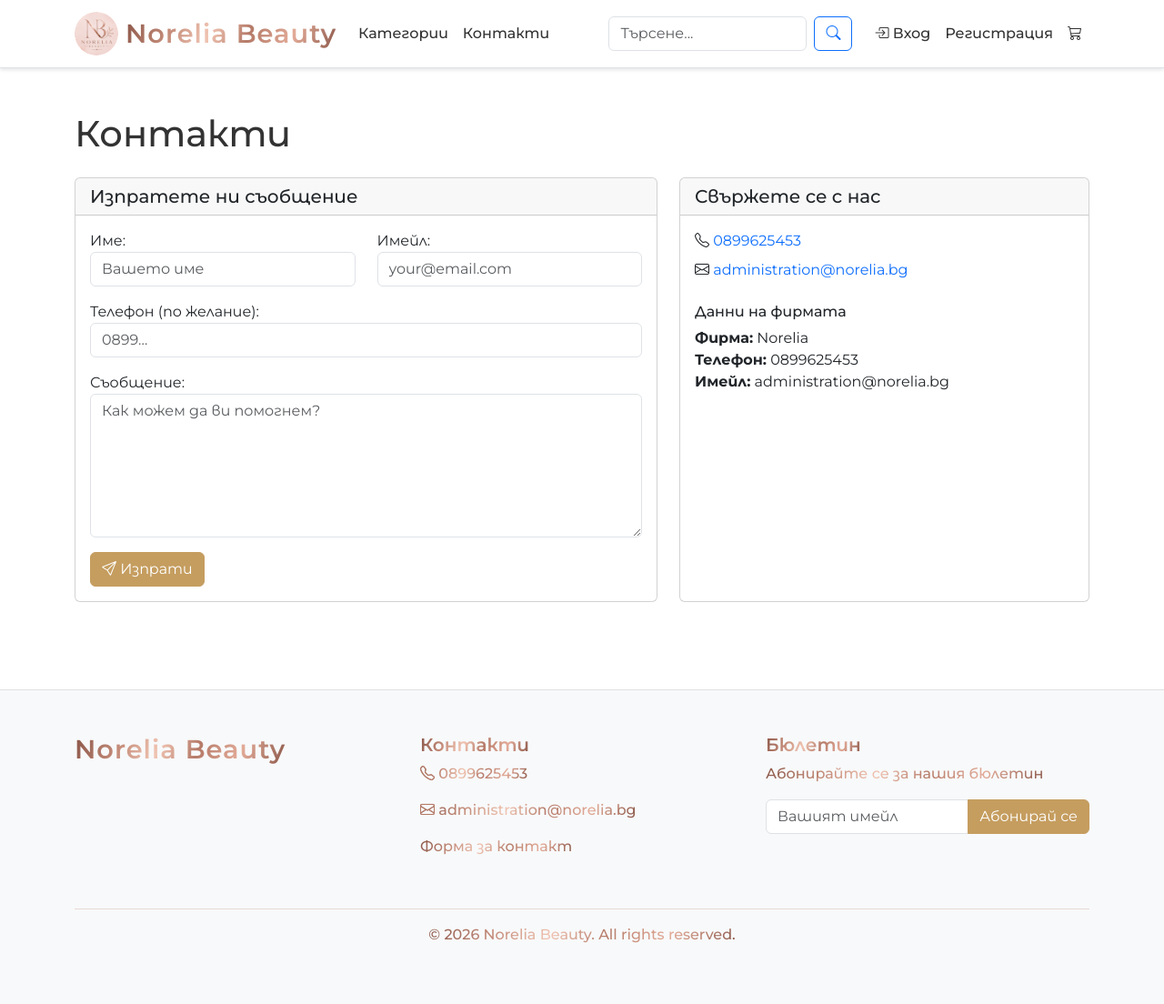
After one commit to mymriffer-eng/norelia, a Django app: page /contact/ in a window 1280 px wide. The commit adds this page. Shown: the whole page at 91% size. Run offline with Django 5.2, Linux system fonts and the light colour scheme; data that the repository does not hold is empty; parts of the project's set-up code (start-up, migrations or seed data) failed here and were passed over.

Commit message:
Add contact page with form and company details

```diff
--- a/apps/core/context_processors.py
+++ b/apps/core/context_processors.py
@@ -1,3 +1,5 @@
+from django.conf import settings
+
 from .models import SiteSettings
 
 
@@ -6,10 +8,12 @@ def site_settings(request):
     Add site settings to all templates context
     """
     try:
-        settings = SiteSettings.objects.first()
+        settings_obj = SiteSettings.objects.first()
     except SiteSettings.DoesNotExist:
-        settings = None
+        settings_obj = None
 
     return {
-        'site_settings': settings,
+        'site_settings': settings_obj,
+        'contact_phone': settings.CONTACT_PHONE,
+        'contact_email': settings.CONTACT_EMAIL,
     }
--- /dev/null
+++ b/apps/core/forms.py
@@ -0,0 +1,34 @@
+from django import forms
+
+
+class ContactForm(forms.Form):
+    name = forms.CharField(
+        max_length=100,
+        label='Име',
+        widget=forms.TextInput(attrs={'class': 'form-control', 'placeholder': 'Вашето име'})
+    )
+    email = forms.EmailField(
+        label='Имейл',
+        widget=forms.EmailInput(attrs={'class': 'form-control', 'placeholder': 'your@email.com'})
+    )
+    phone = forms.CharField(
+        max_length=30,
+        required=False,
+        label='Телефон (по желание)',
+        widget=forms.TextInput(attrs={'class': 'form-control', 'placeholder': '0899...'})
+    )
+    message = forms.CharField(
+        max_length=3000,
+        label='Съобщение',
+        widget=forms.Textarea(attrs={'class': 'form-control', 'rows': 6, 'placeholder': 'Как можем да ви помогнем?'})
+    )
+    # Honeypot: hidden from people, bots tend to fill it in
+    website = forms.CharField(
+        required=False,
+        widget=forms.TextInput(attrs={'tabindex': '-1', 'autocomplete': 'off'})
+    )
+
+    def clean_website(self):
+        if self.cleaned_data.get('website'):
+            raise forms.ValidationError('Spam detected.')
+        return ''
--- a/apps/core/urls.py
+++ b/apps/core/urls.py
@@ -5,6 +5,7 @@ app_name = 'core'
 
 urlpatterns = [
     path('', views.HomeView.as_view(), name='home'),
+    path('contact/', views.contact, name='contact'),
     path('newsletter/subscribe/', views.newsletter_subscribe, name='newsletter_subscribe'),
     path('robots.txt', views.robots_txt, name='robots_txt'),
     path('admin/dashboard/', views.admin_dashboard, name='admin_dashboard'),
--- a/apps/core/views.py
+++ b/apps/core/views.py
@@ -1,3 +1,7 @@
+import logging
+
+from django.conf import settings
+from django.core.mail import EmailMessage
 from django.shortcuts import render, redirect
 from django.views.generic import TemplateView
 from django.contrib import messages
@@ -6,7 +10,10 @@ from django.db.models import Count, Sum
 from django.utils import timezone
 from datetime import timedelta
 from apps.shop.models import Product, Category
-from .models import Testimonial, Newsletter
+from .models import Testimonial, Newsletter, SiteSettings
+from .forms import ContactForm
+
+logger = logging.getLogger(__name__)
 
 
 class HomeView(TemplateView):
@@ -62,6 +69,47 @@ class HomeView(TemplateView):
         context['testimonials'] = Testimonial.objects.filter(is_active=True)[:6]
 
         return context
+
+
+def contact(request):
+    """Contact page with company details and a contact form"""
+    if request.method == 'POST':
+        form = ContactForm(request.POST)
+        if form.is_valid():
+            data = form.cleaned_data
+            body = (
+                f"Име: {data['name']}\n"
+                f"Имейл: {data['email']}\n"
+                f"Телефон: {data['phone'] or '-'}\n\n"
+                f"{data['message']}"
+            )
+            try:
+                EmailMessage(
+                    subject='Ново съобщение от контактната форма',
+                    body=body,
+                    from_email=settings.DEFAULT_FROM_EMAIL,
+                    to=[settings.CONTACT_EMAIL],
+                    reply_to=[data['email']],
+                ).send(fail_silently=False)
+            except Exception:
+                logger.exception('Contact form email failed')
+                messages.error(
+                    request,
+                    f'Съобщението не беше изпратено. Моля, свържете се с нас на телефон {settings.CONTACT_PHONE}.'
+                )
+            else:
+                messages.success(request, 'Благодарим! Съобщението ви беше изпратено. Ще се свържем с вас в най-кратък срок.')
+                return redirect('core:contact')
+    else:
+        form = ContactForm()
+
+    site = SiteSettings.objects.first()
+    company = {
+        'name': (site.company_name if site and site.company_name else '') or 'Norelia',
+        'vat': site.company_vat if site else '',
+        'address': ((site.company_address or site.address) if site else ''),
+    }
+    return render(request, 'core/contact.html', {'form': form, 'company': company})
 
 
 def newsletter_subscribe(request):
--- a/config/settings.py
+++ b/config/settings.py
@@ -250,6 +250,10 @@ EMAIL_HOST_USER = env('EMAIL_HOST_USER', default='')
 EMAIL_HOST_PASSWORD = env('EMAIL_HOST_PASSWORD', default='')
 DEFAULT_FROM_EMAIL = env('DEFAULT_FROM_EMAIL', default='noreply@norelia.com')
 
+# Contact page
+CONTACT_PHONE = env('CONTACT_PHONE', default='0899625453')
+CONTACT_EMAIL = env('CONTACT_EMAIL', default='administration@norelia.bg')
+
 # Security Settings
 if not DEBUG:
     SECURE_SSL_REDIRECT = True
--- a/templates/base.html
+++ b/templates/base.html
@@ -51,6 +51,9 @@
                 <ul class="navbar-nav me-auto">
                     <li class="nav-item">
                         <a class="nav-link" href="{% url 'shop:category_list' %}">Категории</a>
+                    </li>
+                    <li class="nav-item">
+                        <a class="nav-link" href="{% url 'core:contact' %}">Контакти</a>
                     </li>
                 </ul>
 
@@ -147,14 +150,9 @@
 
                 <div class="col-md-4 mb-4">
                     <h5>Контакти</h5>
-                    {% if site_settings %}
-                        {% if site_settings.phone %}
-                            <p><i class="bi bi-telephone"></i> {{ site_settings.phone }}</p>
-                        {% endif %}
-                        {% if site_settings.email %}
-                            <p><i class="bi bi-envelope"></i> {{ site_settings.email }}</p>
-                        {% endif %}
-                    {% endif %}
+                    <p><i class="bi bi-telephone"></i> <a href="tel:{{ contact_phone }}" class="text-decoration-none">{{ contact_phone }}</a></p>
+                    <p><i class="bi bi-envelope"></i> <a href="mailto:{{ contact_email }}" class="text-decoration-none">{{ contact_email }}</a></p>
+                    <p><a href="{% url 'core:contact' %}" class="text-decoration-none">Форма за контакт</a></p>
                 </div>
 
                 <div class="col-md-4 mb-4">
--- /dev/null
+++ b/templates/core/contact.html
@@ -0,0 +1,88 @@
+{% extends 'base.html' %}
+
+{% block title %}Контакти - {{ block.super }}{% endblock %}
+
+{% block meta %}
+<meta name="description" content="Свържете се с Norelia Beauty - телефон {{ contact_phone }}, имейл и контактна форма.">
+{% endblock %}
+
+{% block content %}
+<div class="container py-5">
+    <h1 class="mb-4">Контакти</h1>
+
+    <div class="row g-4">
+        <div class="col-lg-7">
+            <div class="card h-100">
+                <div class="card-header">
+                    <h5 class="mb-0">Изпратете ни съобщение</h5>
+                </div>
+                <div class="card-body">
+                    <form method="post" novalidate>
+                        {% csrf_token %}
+
+                        <div class="row">
+                            <div class="col-md-6 mb-3">
+                                {{ form.name.label_tag }}
+                                {{ form.name }}
+                                {% if form.name.errors %}<div class="text-danger small">{{ form.name.errors }}</div>{% endif %}
+                            </div>
+                            <div class="col-md-6 mb-3">
+                                {{ form.email.label_tag }}
+                                {{ form.email }}
+                                {% if form.email.errors %}<div class="text-danger small">{{ form.email.errors }}</div>{% endif %}
+                            </div>
+                        </div>
+
+                        <div class="mb-3">
+                            {{ form.phone.label_tag }}
+                            {{ form.phone }}
+                            {% if form.phone.errors %}<div class="text-danger small">{{ form.phone.errors }}</div>{% endif %}
+                        </div>
+
+                        <div class="mb-3">
+                            {{ form.message.label_tag }}
+                            {{ form.message }}
+                            {% if form.message.errors %}<div class="text-danger small">{{ form.message.errors }}</div>{% endif %}
+                        </div>
+
+                        <div style="position:absolute; left:-9999px;" aria-hidden="true">
+                            {{ form.website }}
+                        </div>
+
+                        <button type="submit" class="btn btn-primary">
+                            <i class="bi bi-send"></i> Изпрати
+                        </button>
+                    </form>
+                </div>
+            </div>
+        </div>
+
+        <div class="col-lg-5">
+            <div class="card h-100">
+                <div class="card-header">
+                    <h5 class="mb-0">Свържете се с нас</h5>
+                </div>
+                <div class="card-body">
+                    <p class="mb-2">
+                        <i class="bi bi-telephone"></i>
+                        <a href="tel:{{ contact_phone }}" class="text-decoration-none">{{ contact_phone }}</a>
+                    </p>
+                    <p class="mb-4">
+                        <i class="bi bi-envelope"></i>
+                        <a href="mailto:{{ contact_email }}" class="text-decoration-none">{{ contact_email }}</a>
+                    </p>
+
+                    <h6>Данни на фирмата</h6>
+                    <ul class="list-unstyled mb-0">
+                        <li><strong>Фирма:</strong> {{ company.name }}</li>
+                        {% if company.vat %}<li><strong>ЕИК:</strong> {{ company.vat }}</li>{% endif %}
+                        {% if company.address %}<li><strong>Адрес:</strong> {{ company.address }}</li>{% endif %}
+                        <li><strong>Телефон:</strong> {{ contact_phone }}</li>
+                        <li><strong>Имейл:</strong> {{ contact_email }}</li>
+                    </ul>
+                </div>
+            </div>
+        </div>
+    </div>
+</div>
+{% endblock %}
```
